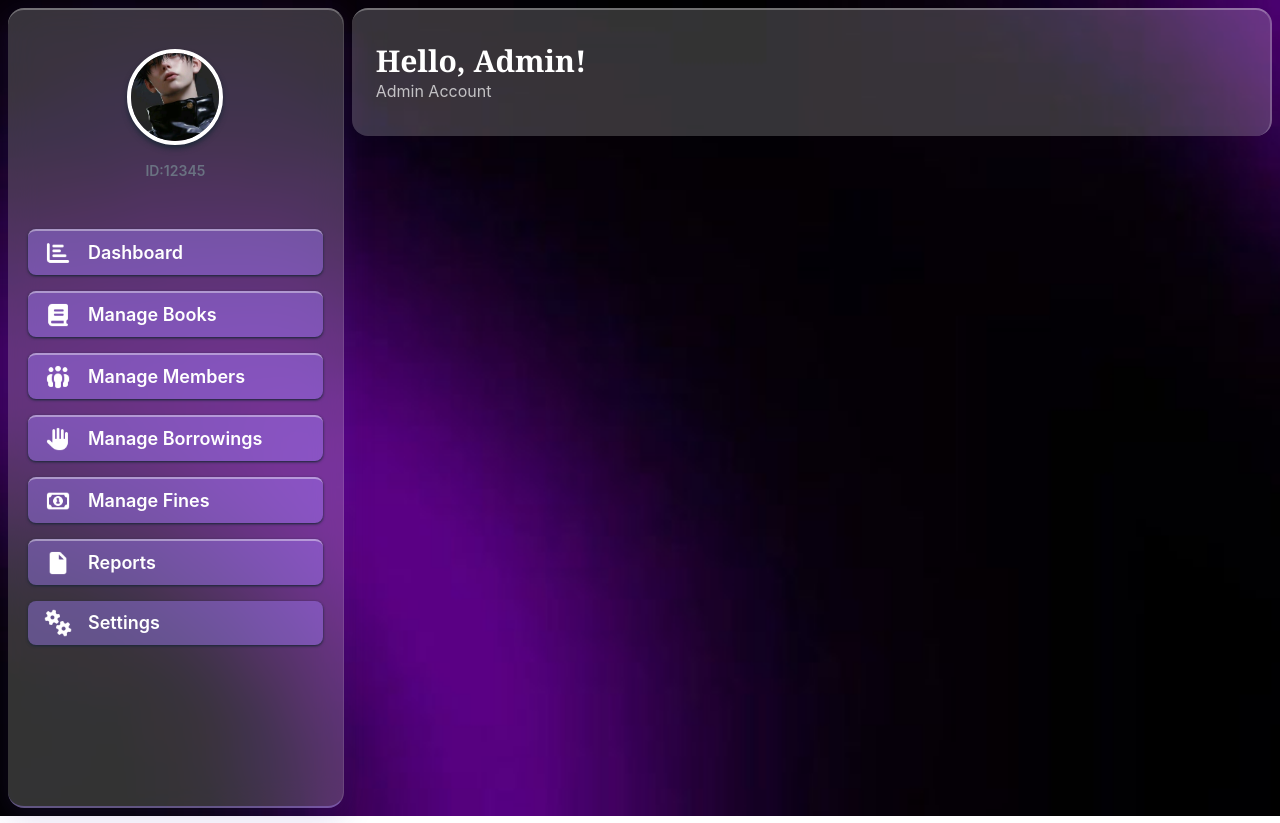
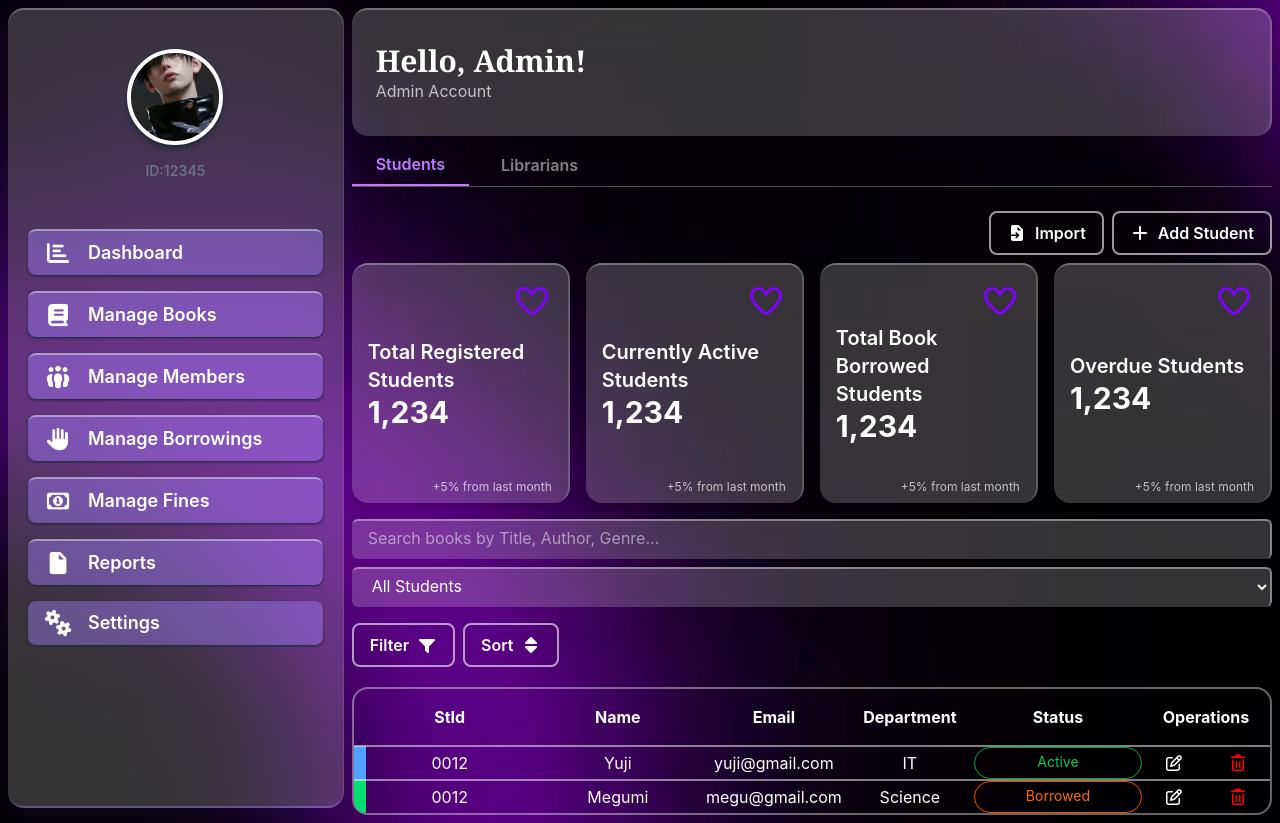
Before and after one commit to Hana-Haneefa/library_management_system, a React app in the folder frontend/: page / in a window 1280 px wide. Both pictures are taken after a click on the element "Manage Members". Built offline with nearby package versions, Linux system fonts and the light colour scheme; the HTML template or start-up script is replaced by a standard one.

Commit message:
student manage structure create

```diff
--- /dev/null
+++ b/frontend/src/components/adminManage/MemberManage.jsx
@@ -0,0 +1,47 @@
+import { useState } from "react";
+import StudentManage from "../adminManage/StudentManage.jsx";
+
+function MemberManage() {
+  const [activeTab, setActiveTab] = useState("students");
+  return (
+    <div className="memberManagement">
+      {/* ⁡⁣⁣⁢𝘛𝘢𝘣 𝘉𝘶𝘵𝘵𝘰𝘯𝘴⁡ */}
+      <div className="flex gap-2 border-b border-white/30 mb-6">
+        <button
+          onClick={() => setActiveTab("students")}
+          className={`px-6 py-2 font-semibold transition-all duration-300
+        ${
+          activeTab === "students"
+            ? "border-b-2 border-purple-400 text-purple-400" // active style
+            : "text-white/50 hover:text-white" // inactive style
+        }`}
+        >
+          Students
+        </button>
+        <button
+          onClick={() => setActiveTab("librarians")}
+          className={`px-6 py-2 font-semibold transition-all duration-300
+        ${
+          activeTab === "librarians"
+            ? "border-b-2 border-purple-400 text-purple-400"
+            : "text-white/50 hover:text-white"
+        }`}
+        >
+          Librarians
+        </button>
+      </div>
+
+      {/* ⁡⁣⁣⁢𝘛𝘢𝘣 𝘊𝘰𝘯𝘵𝘦𝘯𝘵⁡ */}
+      {activeTab === "students" && <StudentManage />}
+
+      {activeTab === "librarians" && (
+        <div className="librariansTab">
+          {/* librarians table / content */}
+          <p className="text-white">Librarians content here...</p>
+        </div>
+      )}
+    </div>
+  );
+}
+
+export default MemberManage;
--- /dev/null
+++ b/frontend/src/components/adminManage/StudentManage.jsx
@@ -0,0 +1,195 @@
+import exportIcon from "../../images/icons/export.png";
+import plusIcon from "../../images/icons/plus.png";
+import editIcon from "../../images/icons/edit.png";
+import deleteIcon from "../../images/icons/delete.png";
+import filterIcon from "../../images/icons/filter.png";
+import sortIcon from "../../images/icons/sort.png";
+import icon from "../../images/icons/heart.png";
+import img from "../../images/testimg.jpg";
+import { useRef, useEffect, useState } from "react";
+// import animation function
+import { Animation } from "../../helpingFunctions/AnimateFunction.jsx";
+//components
+import StudentRegister from "../../components/studentManage/AddStudentForm.jsx";
+
+function StudentManage() {
+  const [showForm, setShowForm] = useState(false);
+  const [animate, setAnimate] = useState(false);
+
+  const openForm = () => {
+    setShowForm(true);
+    setTimeout(() => setAnimate(true), 10);
+  };
+
+  const closeForm = () => {
+    setAnimate(false);
+    setTimeout(() => setShowForm(false), 300);
+  };
+  const studentTab = Animation(500);
+
+  return (
+    <div className="studentTab" ref={studentTab}>
+      {/* ⁡⁣⁣⁢𝘰𝘱𝘵𝘪𝘰𝘯𝘴 𝘴𝘦𝘤⁡ */}
+      <div className="options flex gap-2 justify-end">
+        <button className="px-4 py-2 border-2 border-white/60 text-white font-semibold rounded-lg flex gap-2 items-center justify-center cursor-pointer">
+          <span>
+            <img src={exportIcon} alt="" className="w-5 h-5" />
+          </span>
+          <p>Import</p>
+        </button>
+        <button
+          onClick={openForm}
+          className="px-4 py-2 border-2 border-white/60 text-white font-semibold rounded-lg flex gap-2 items-center justify-center cursor-pointer"
+        >
+          <span>
+            <img src={plusIcon} alt="" className="w-5 h-5" />
+          </span>
+          <p>Add Student</p>
+        </button>
+      </div>
+
+      {/* 𝘤𝘢𝘳𝘥𝘴 */}
+      <div className="cards w-full h-60 grid grid-cols-4 gap-4 mt-2">
+        {[
+          "Total Registered Students",
+          "Currently Active Students",
+          "Total Book Borrowed Students",
+          "Overdue Students",
+        ].map((title, i) => (
+          <div
+            key={i}
+            className="h-full w-auto bg-white/20 border-t-2 border-r-2 border-r-white/20 border-t-white/30 shadow-lg hover:scale-105 transition-all duration-300 rounded-2xl relative flex justify-start items-center group"
+          >
+            <div className="icon w-10 h-10 rounded-full absolute top-4 right-4">
+              <img
+                src={icon}
+                alt={title}
+                className="w-full h-full object-cover"
+              />
+            </div>
+            <div className="content p-4">
+              <h2 className="text-xl font-semibold text-white">{title}</h2>
+              <p className="text-3xl font-bold text-white">1,234</p>
+            </div>
+            <span className="absolute bottom-2 right-4 text-xs text-white/70">
+              +5% from last month
+            </span>
+            <span className="absolute bottom-2 left-4 text-xs text-white/70 opacity-0 group-hover:opacity-100 transition-opacity duration-300">
+              Read more
+            </span>
+          </div>
+        ))}
+      </div>
+      <div className="searchSec flex flex-col mt-4 mb-4">
+        <input
+          type="search"
+          placeholder="Search books by Title, Author, Genre..."
+          className="w-full h-10 bg-white/20 rounded-md px-4 pb-1 text-white border-t-2 border-r-2 border-white/40 mb-2 focus:outline-none"
+        />
+        <div className="flex gap-2">
+          <select
+            name="sort"
+            id="sort"
+            className="w-full h-10 bg-white/20 rounded-md px-4 pb-1 text-white border-t-2 border-r-2 border-white/40"
+          >
+            <option value="allStudents" className="bg-purple-950 ">
+              All Students
+            </option>
+            <option value="borrowed" className="bg-purple-950 ">
+              Book Borrowed Studnents
+            </option>
+            <option value="overdue" className="bg-purple-950 ">
+              Overdue Students
+            </option>
+          </select>
+        </div>
+      </div>
+      <div className="filterSec flex gap-2 justify-start">
+        <button className="px-4 py-2 border-2 border-white/60 text-white font-semibold rounded-lg flex gap-2 items-center justify-center cursor-pointer">
+          <p>Filter</p>
+          <span>
+            <img src={filterIcon} alt="filter icon" className="w-5 h-5" />
+          </span>
+        </button>
+        <button className="px-4 py-2 border-2 border-white/60 text-white font-semibold rounded-lg flex gap-2 items-center justify-center cursor-pointer">
+          <p>Sort</p>
+          <span>
+            <img src={sortIcon} alt="sort icon" className="w-5 h-5" />
+          </span>
+        </button>
+      </div>
+      <div className="table w-full mt-5 border-2 border-white/40 rounded-2xl">
+        <table className="w-full text-white text-center table-fixed">
+          <thead>
+            <tr>
+              <th className="w-3 overflow-hidden"></th>
+              <th className="py-4">StId</th>
+              <th>Name</th>
+              <th className="w-36">Email</th>
+              <th className="w-32">Department</th>
+              <th>Status</th>
+              <th className="w-32" colSpan={2}>
+                Operations
+              </th>
+            </tr>
+          </thead>
+
+          <tbody>
+            <tr className="border-t-2 border-white/50">
+              <td className="bg-blue-400"></td>
+              <td>0012</td>
+
+              <td>Yuji</td>
+              <td>yuji@gmail.com</td>
+              <td>IT</td>
+              <td>
+                <p className="border py-1 pb-1.5 text-sm rounded-2xl border-green-600 text-green-500">
+                  Active
+                </p>
+              </td>
+              <td>
+                <img src={editIcon} alt="edit icon" className="w-5 mx-auto" />
+              </td>
+              <td>
+                <img
+                  src={deleteIcon}
+                  alt="delete icon"
+                  className="w-5 mx-auto"
+                />
+              </td>
+            </tr>
+            <tr className="border-t-2 border-white/50">
+              <td className="bg-green-400 rounded-bl-2xl"></td>
+              <td>0012</td>
+
+              <td>Megumi</td>
+              <td>megu@gmail.com</td>
+              <td>Science</td>
+              <td>
+                <p className="border py-1 pb-1.5 text-sm rounded-2xl border-orange-600 text-orange-500">
+                  Borrowed
+                </p>
+              </td>
+              <td>
+                <img
+                  src={editIcon}
+                  alt="edit icon"
+                  className="w-5 h-auto mx-auto"
+                />
+              </td>
+              <td>
+                <img
+                  src={deleteIcon}
+                  alt="delete"
+                  className="w-5 h-auto mx-auto"
+                />
+              </td>
+            </tr>
+          </tbody>
+        </table>
+      </div>
+    </div>
+  );
+}
+
+export default StudentManage;
--- a/frontend/src/pages/AdminDashboard.jsx
+++ b/frontend/src/pages/AdminDashboard.jsx
@@ -14,6 +14,7 @@ import bgimg from "../images/adminBg.jpg";
 // content component import
 import DashboardSec from "../components/adminManage/DashboardSec";
 import BookManageSec from "../components/adminManage/BookManageSec";
+import MemberManage from "../components/adminManage/MemberManage";
 
 function AdminDashboard() {
   const [activeSection, setActiveSection] = useState("dashboard");
@@ -205,6 +206,7 @@ function AdminDashboard() {
 
           {activeSection === "dashboard" && <DashboardSec />}
           {activeSection === "books" && <BookManageSec />}
+          {activeSection === "members" && <MemberManage />}
         </div>
       </div>
     </div>
```
